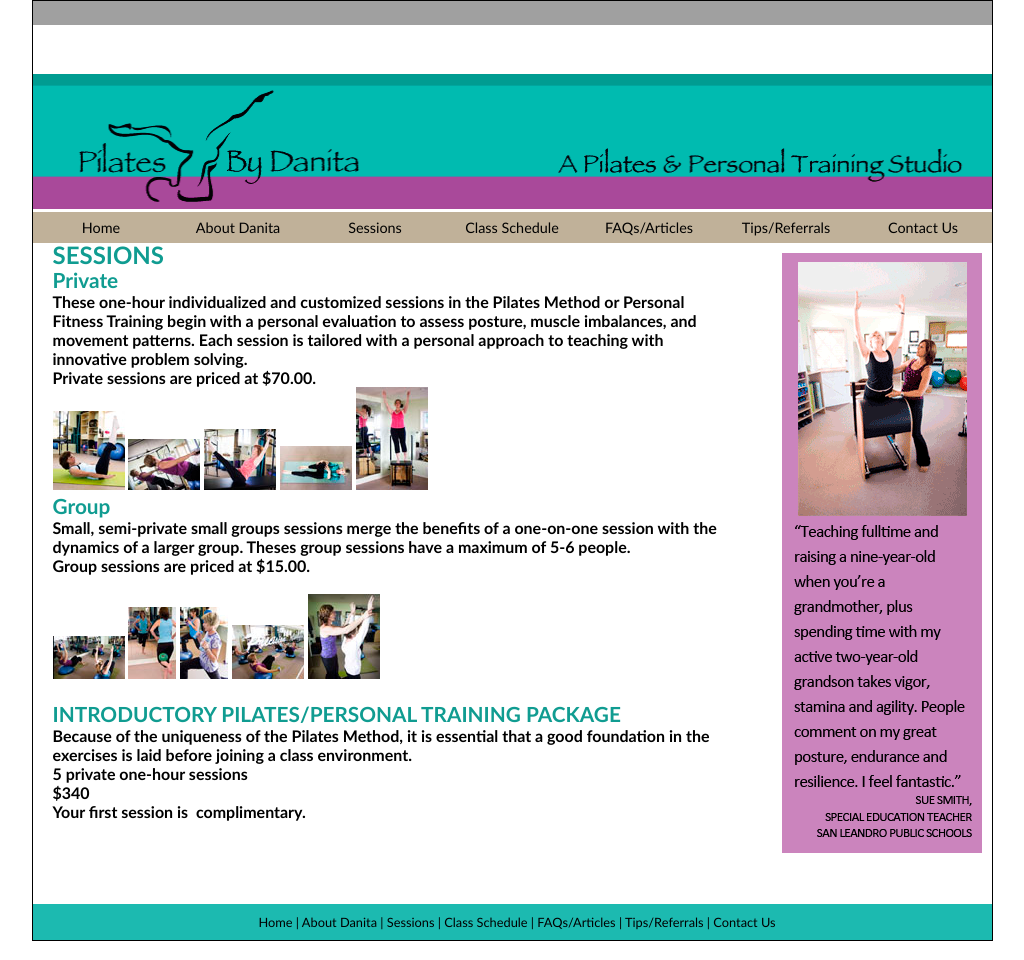
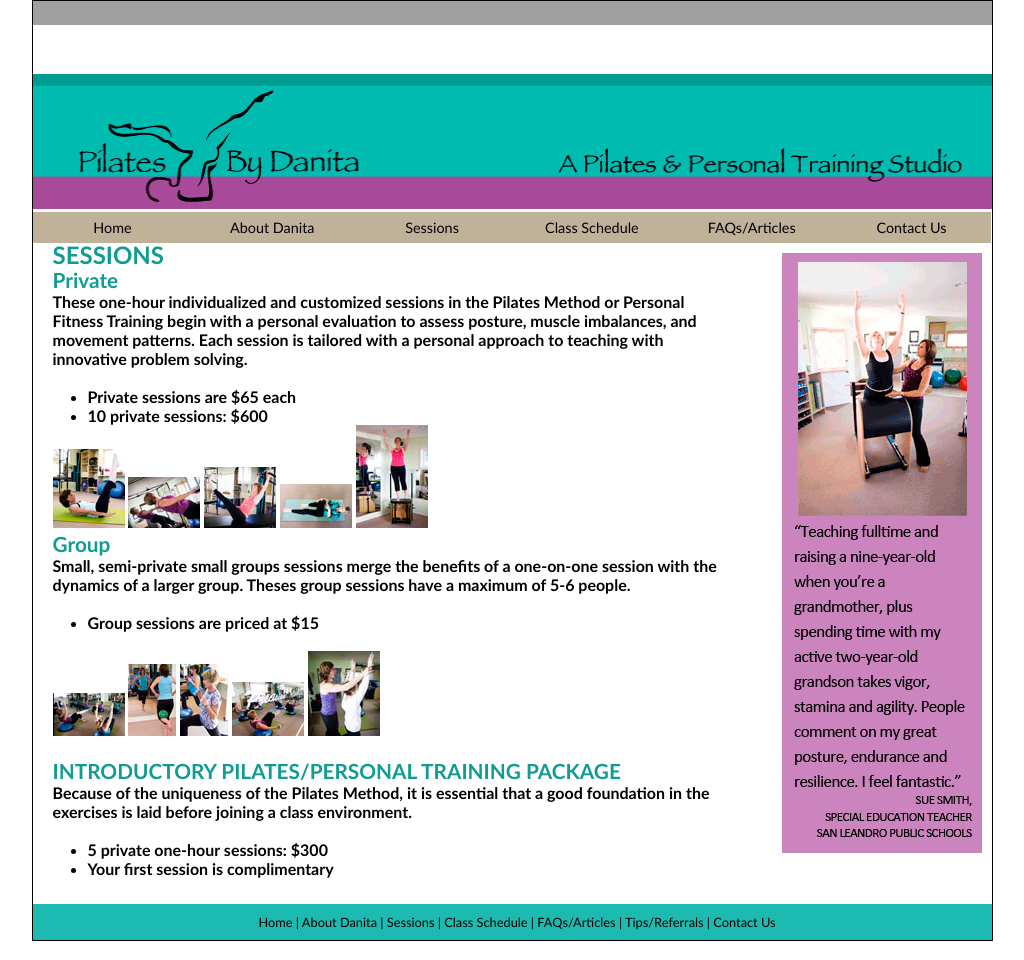
Before and after one commit to screwlewse/pilatesbydanita, a plain HTML site: page sessions.html in a window 1280 px wide. Shown: the whole page, without its empty margins (128-1152 px from the left). Drawn offline with Linux system fonts and the light colour scheme.

Commit message:
some modifications that weren't commited last time editing

```diff
--- a/SpryAssets/SpryMenuBarHorizontal.css
+++ b/SpryAssets/SpryMenuBarHorizontal.css
@@ -35,7 +35,7 @@ ul.MenuBarHorizontal li
 	position: relative;
 	text-align: center;
 	cursor: pointer;
-	width: 137px;
+	width: 16.666%;
 	float: left;
 }
 /* Submenus should appear below their parent (top: 0) with a higher z-index, but they are initially off the left side of the screen (-1000em) */
--- a/sessions.html
+++ b/sessions.html
@@ -54,6 +54,7 @@ a:hover {
 a:active {
 	text-decoration: none;
 }
+ul {margin-left: 35px;}
 -->
 </style>
 <link href="css/thickbox.css" rel="stylesheet" type="text/css" />
@@ -69,15 +70,17 @@ a:active {
     <area shape="rect" coords="36,19,344,130" href="index.html" />
   </map>
   </div>
-  <ul id="MenuBar1" class="MenuBarHorizontal">
-      <li><a href="index.html">Home</a>      </li>
-      <li><a href="about.html">About Danita</a></li>
-      <li><a href="sessions.html">Sessions</a>      </li>
-      <li><a href="schedule.html">Class Schedule</a></li>
-      <li><a href="faqs.html">FAQs/Articles</a></li>
-      <li><a href="tips.html">Tips/Referrals</a></li>
-      <li><a href="contact.html">Contact Us</a></li>
-    </ul>
+
+<ul id="MenuBar1" class="MenuBarHorizontal">
+    <li><a href="index.html">Home</a></li>
+    <li><a href="about.html">About Danita</a></li>
+    <li><a href="sessions.html">Sessions</a></li>
+    <li><a href="schedule.html">Class Schedule</a></li>
+    <li><a href="faqs.html">FAQs/Articles</a></li>
+    <li><a href="Feedback.html">Contact Us</a></li>
+    <!--<li><a href="whatsNew.html">What's New?</a></li>-->
+</ul>
+
   <div id="sidebar1"><img src="assets/smith.png" width="200" height="600" alt="smith testimonial" /><br />
     <br />
     <br />
@@ -87,7 +90,11 @@ a:active {
     <h1 id="mainContent">SESSIONS</h1>
     <h2>Private</h2>
 <p>These one-hour individualized and customized sessions in the Pilates Method or Personal Fitness Training begin with a personal evaluation to assess posture, muscle imbalances, and movement patterns. Each session is tailored with a personal approach to teaching with innovative problem solving. </p>
-<p>Private sessions are priced at $70.00.</p>
+<br>
+<ul>
+    <li>Private sessions are $65 each</li>
+    <li>10 private sessions: $600</li>
+</ul>
 <p class="thickbox"> <a href="assets/thickBox/IMG_7745b.jpg" class="thickbox" rel="thickbox_slide1"><img src="assets/thickBox/thickbox7745_thumb.jpg" width="72" height="79"/></a> <a href="assets/thickBox/IMG_8361b.jpg" class="thickbox" rel="thickbox_slide1"><img src="assets/thickBox/templateHeader.gif" width="72" height="51"/></a> <a href="assets/thickBox/IMG_8304b.jpg" class="thickbox" rel="thickbox_slide1"><img src="assets/thickBox/thickbox8304_thumb.jpg" width="72" height="61"/></a> <a href="assets/thickBox/IMG_8538b.jpg" class="thickbox" rel="thickbox_slide1"><img src="assets/thickBox/thickbox8538_thumb.jpg" width="72" height="44"/></a> <a href="assets/thickBox/IMG_7690b.jpg" class="thickbox" rel="thickbox_slide1"><img src="assets/thickBox/thickbox7690_thumb.jpg" width="72" height="103"/></a> </p>
 <script type="text/javascript">
 // BeginWebWidget lightbox_gallery
@@ -111,7 +118,10 @@ a:active {
 </script>
 <h2>Group</h2>
     <p>Small, semi-private small groups sessions merge the benefits of a one-on-one session with the dynamics of a larger group. Theses group sessions have a maximum of 5-6 people.</p>
-    <p>Group sessions are priced at $15.00.    </p>
+    <br>
+    <ul>
+        <li>Group sessions are priced at $15</li>
+    </ul>
     <p>&nbsp;</p>
     <p> <a href="assets/thickBox/IMG_8562b.jpg" class="thickbox" rel="thickbox_slide2"><img src="assets/thickBox/thickbox8562_thumb.jpg" width="72" height="43"/></a> <a href="assets/thickBox/IMG_8036b.jpg" class="thickbox" rel="thickbox_slide2"><img src="assets/thickBox/thickbox8036_thumb.jpg" width="48" height="72"/></a> <a href="assets/thickBox/IMG_7926b.jpg" class="thickbox" rel="thickbox_slide3"><img src="assets/thickBox/thickbox7026_thumb.jpg" width="48" height="72"/></a> <a href="assets/thickBox/IMG_8617b.jpg" class="thickbox" rel="thickbox_slide2"><img src="assets/thickBox/thickbox8617_thumb.jpg" width="72" height="54"/></a> <a href="assets/thickBox/IMG_8595b.jpg" class="thickbox" rel="thickbox_slide2"><img src="assets/thickBox/thickbox8595_thumb.jpg" width="72" height="85"/></a> </p>
     <p>&nbsp;</p>
@@ -126,10 +136,13 @@ a:active {
 // EndWebWidget lightbox_gallery
     </script>
     <h2>INTRODUCTORY PILATES/PERSONAL TRAINING PACKAGE</h2>
-      <p>Because of the uniqueness of the Pilates Method, it is essential that a good foundation in the exercises is laid before joining a class environment.<br />
-      5 private one-hour sessions<br />
-      $340</p>
-<p>Your first session is&nbsp; complimentary.  </p>
+      <p>Because of the uniqueness of the Pilates Method, it is essential that a good foundation in the exercises is laid before joining a class environment.</p>
+      <br>
+      <ul>
+          <li>5 private one-hour sessions: $300</li>
+          <li>Your first session is complimentary</li>
+      </ul>
+
   </div>
 	<!-- This clearing element should immediately follow the #mainContent div in order to force the #container div to contain all child floats --><br class="clearfloat" />
   <div id="footer">
```
Also changed, not shown: Feedback.html (+28 -9 lines), about.html (+10 -8 lines), faqs.html (+11 -8 lines), index.html (+9 -7 lines), schedule.html (+32 -22 lines), thankyou.html (+10 -8 lines), tips.html (+10 -8 lines), whatsNew.html (+11 -8 lines).
